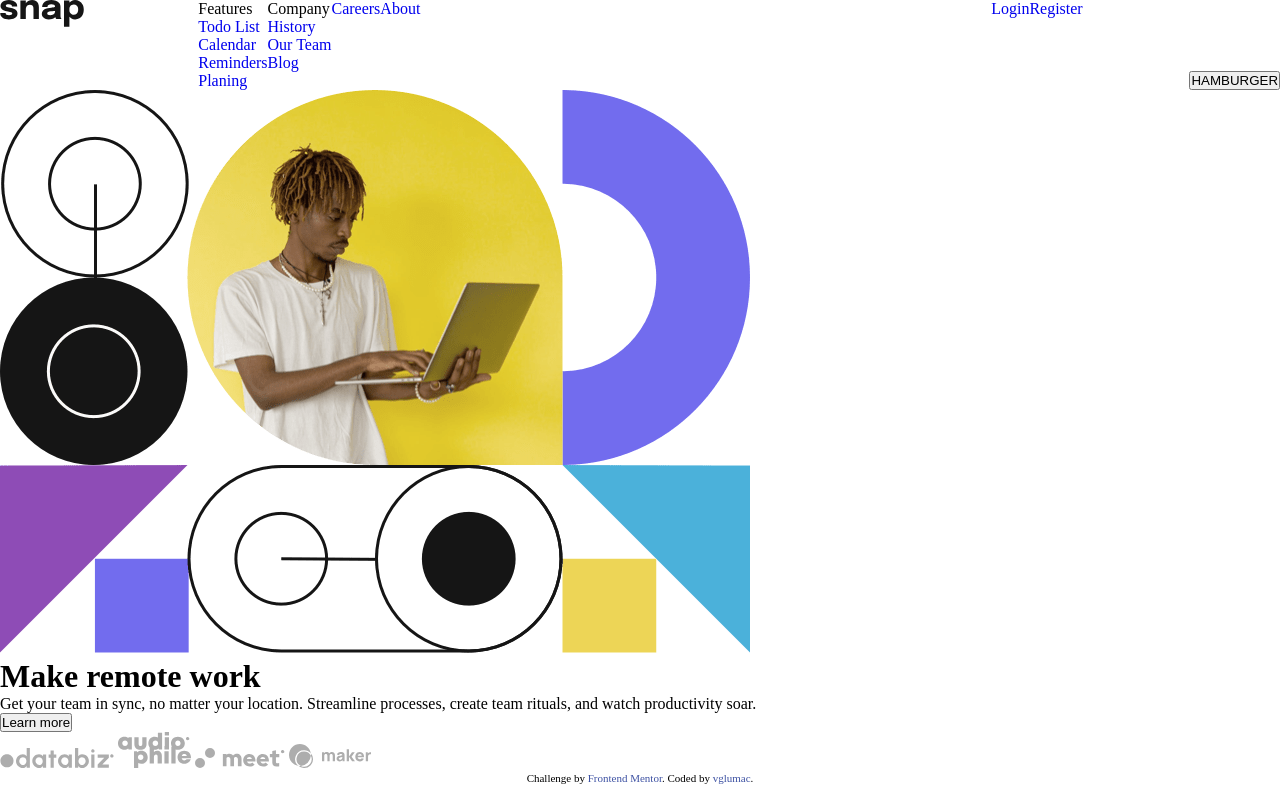
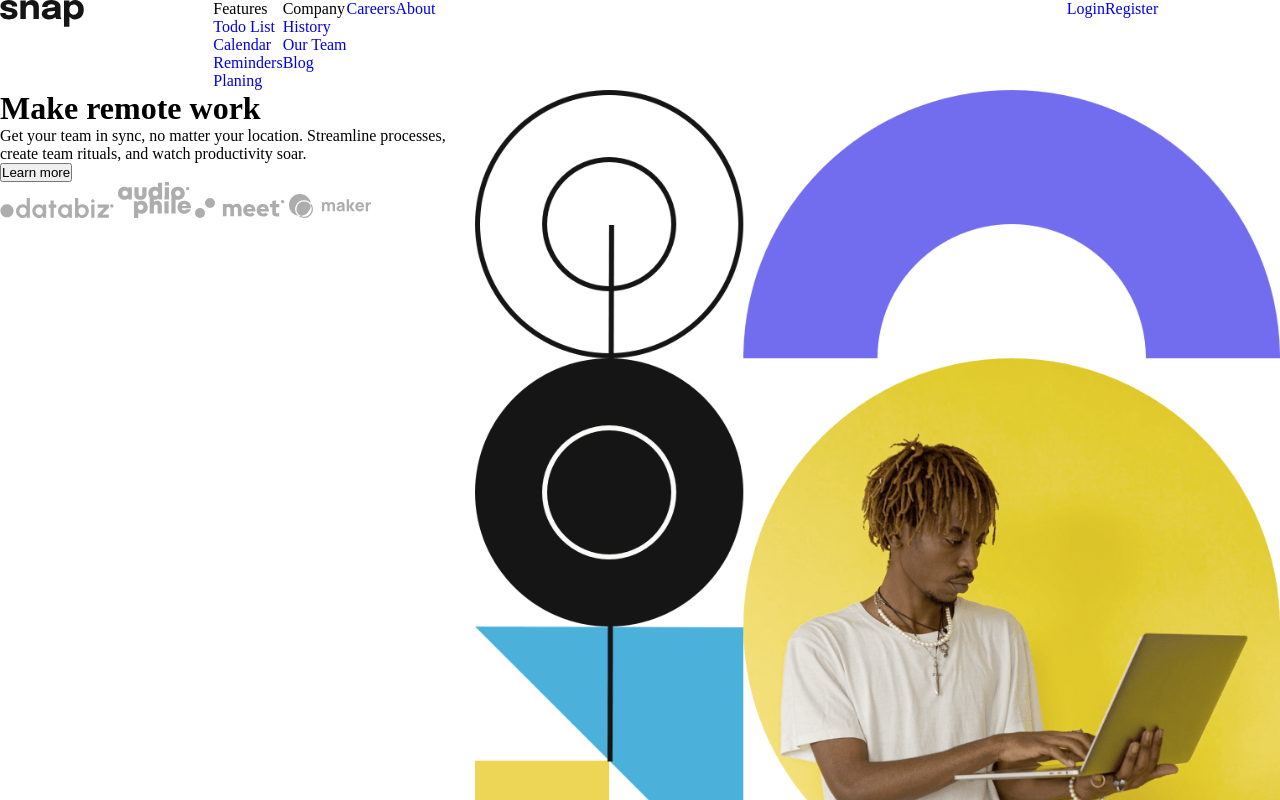
Before and after one commit to vglumac/fm-dropdown-menu, a plain HTML site: page index.html in a window 1280 px wide. Shown: the top 800 px of the page. Drawn offline with Linux system fonts and the light colour scheme.

Commit message:
Add files via upload

```diff
--- a/index.html
+++ b/index.html
@@ -4,11 +4,8 @@
 <head>
   <meta charset="UTF-8">
   <meta name="viewport" content="width=device-width, initial-scale=1.0">
-  <!-- displays site properly based on user's device -->
-
   <link rel="icon" type="image/png" sizes="32x32" href="./images/favicon-32x32.png">
   <link rel="stylesheet" href="style.css">
-
   <title>Frontend Mentor | Intro section with dropdown navigation</title>
   </style>
 </head>
@@ -16,7 +13,7 @@
 <body>
   <header>
     <div class="header__logo">
-      <img src="./images/logo.svg">
+      <img src="./images/logo.svg" alt="logo">
     </div>
     <nav class="header__nav">
       <ul class="header__nav-menu">
@@ -40,25 +37,27 @@
       </ul>
       <ul class="header__nav-login">
         <li class="header__nav-item"><a href="#">Login</a></li>
-        <li class="header__nav-item"><a href="#">Register</a></li>
+        <li class="header__nav-item"><a class="button button--light" href="#">Register</a></li>
       </ul>
     </nav>
     <button class="nav__toggle-button">HAMBURGER</button>
   </header>
   <main>
-    <div>
-      <div>
+    <div class="hero">
+      <div class="hero__image">
         <img src="./images/image-hero-mobile.png" alt="hero">
       </div>
-      <h1>Make remote work</h1>
-      <p>Get your team in sync, no matter your location. Streamline processes,
-        create team rituals, and watch productivity soar.</p>
-      <button>Learn more</button>
-      <div>
-        <img src="./images/client-databiz.svg" alt="databiz">
-        <img src="./images/client-audiophile.svg" alt="audiophile">
-        <img src="./images/client-meet.svg" alt="meet">
-        <img src="./images/client-maker.svg" alt="maker">
+      <div class="hero__content">
+        <h1 class="hero__title">Make remote work</h1>
+        <p class="hero__text">Get your team in sync, no matter your location. Streamline processes,
+          create team rituals, and watch productivity soar.</p>
+        <button class="button button--dark">Learn more</button>
+        <div class="hero__client-list">
+          <img src="./images/client-databiz.svg" alt="databiz">
+          <img src="./images/client-audiophile.svg" alt="audiophile">
+          <img src="./images/client-meet.svg" alt="meet">
+          <img src="./images/client-maker.svg" alt="maker">
+        </div>
       </div>
     </div>
   </main>
@@ -67,6 +66,8 @@
     Challenge by <a href="https://www.frontendmentor.io?ref=challenge" target="_blank">Frontend Mentor</a>.
     Coded by <a href="https://github.com/vglumac" target="_blank">vglumac</a>.
   </div>
+
+  <script src="index.js"></script>
 </body>
 
 </html>
--- /dev/null
+++ b/index.js
@@ -0,0 +1,25 @@
+const screenSize = window.matchMedia("(min-width: 800px)");
+
+const heroImg = document.querySelector('.hero__image img');
+const navMenu = document.querySelector('.header__nav');
+const navToggle = document.querySelector('.nav__toggle-button');
+
+function handleScreenSizeChange(screenSize) {
+    if (screenSize.matches) {
+        heroImg.src = './images/image-hero-desktop.png';
+        navMenu.classList.remove('hidden');
+        navToggle.classList.add('hidden');
+    } else {
+        heroImg.src = './images/image-hero-mobile.png';
+        navMenu.classList.add('hidden');
+        navToggle.classList.remove('hidden');
+    }
+}
+
+function openMenu() {
+    navMenu.classList.toggle('slideIn');
+}
+
+handleScreenSizeChange(screenSize);
+screenSize.addEventListener('change', handleScreenSizeChange);
+navToggle.addEventListener('click', openMenu);
--- a/style.css
+++ b/style.css
@@ -17,12 +17,6 @@ li {
 }
 
 /* Navigation menu */
-
-/* .nav__toggle-button {
-   width: 0;
-   height: 0;
-   overflow: hidden;
-} */
 
 header {
     display: flex;
@@ -91,8 +85,8 @@ header {
 }
 
 .slideIn {
-    animation: 3s normal slideIn;
-    animation-delay: 2s;
+    animation: 5s normal slideIn;
+    display:block;
 }
 
 .slideOut {
@@ -115,6 +109,28 @@ header {
 
 }
 
+/* Hero section */
+
+.hero {
+    display: flex;
+    flex-direction: column;
+}
+
+.hero__image {
+    width: 100%;
+}
+
+.hero__image > img {
+    width: 100%;
+}
+
+@media(min-width: 800px) {
+    .hero {
+        flex-direction: row-reverse;
+    }
+
+
+}
 /* Attribution */
 
 .attribution {
```
